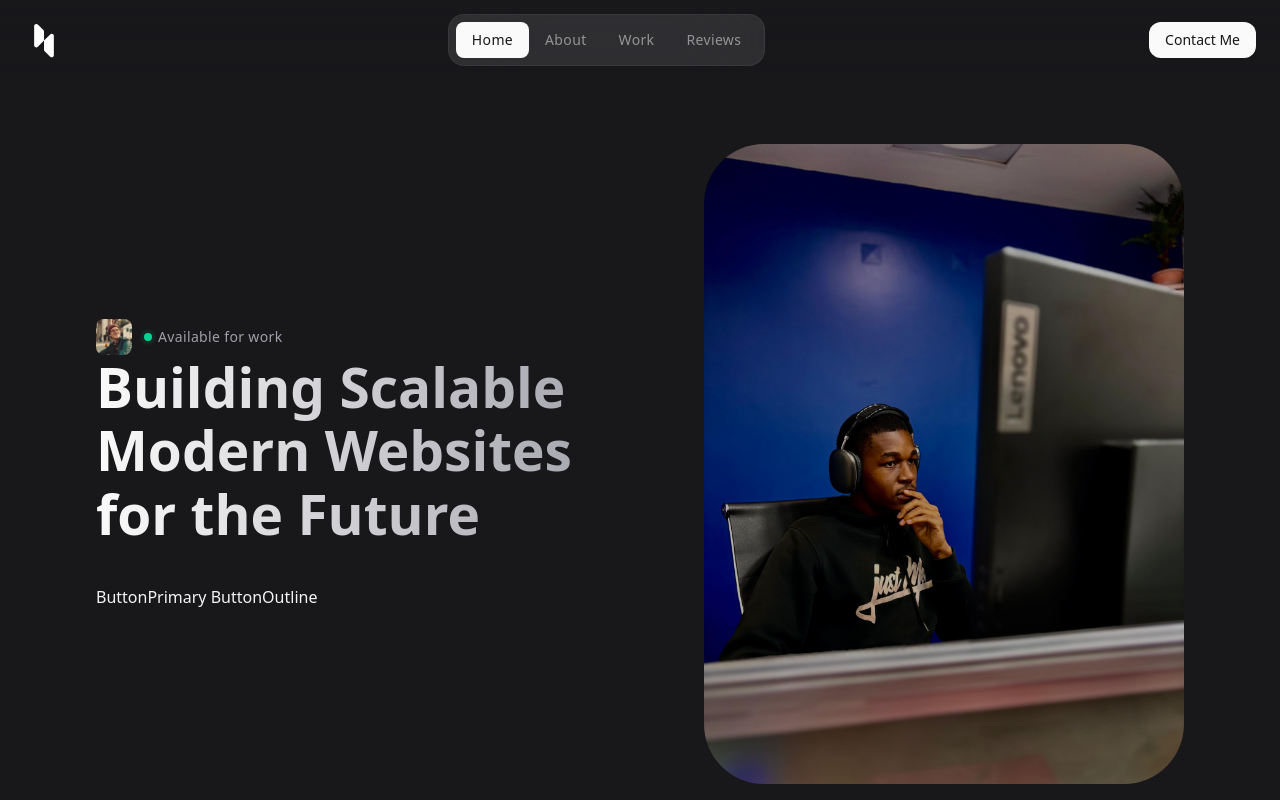
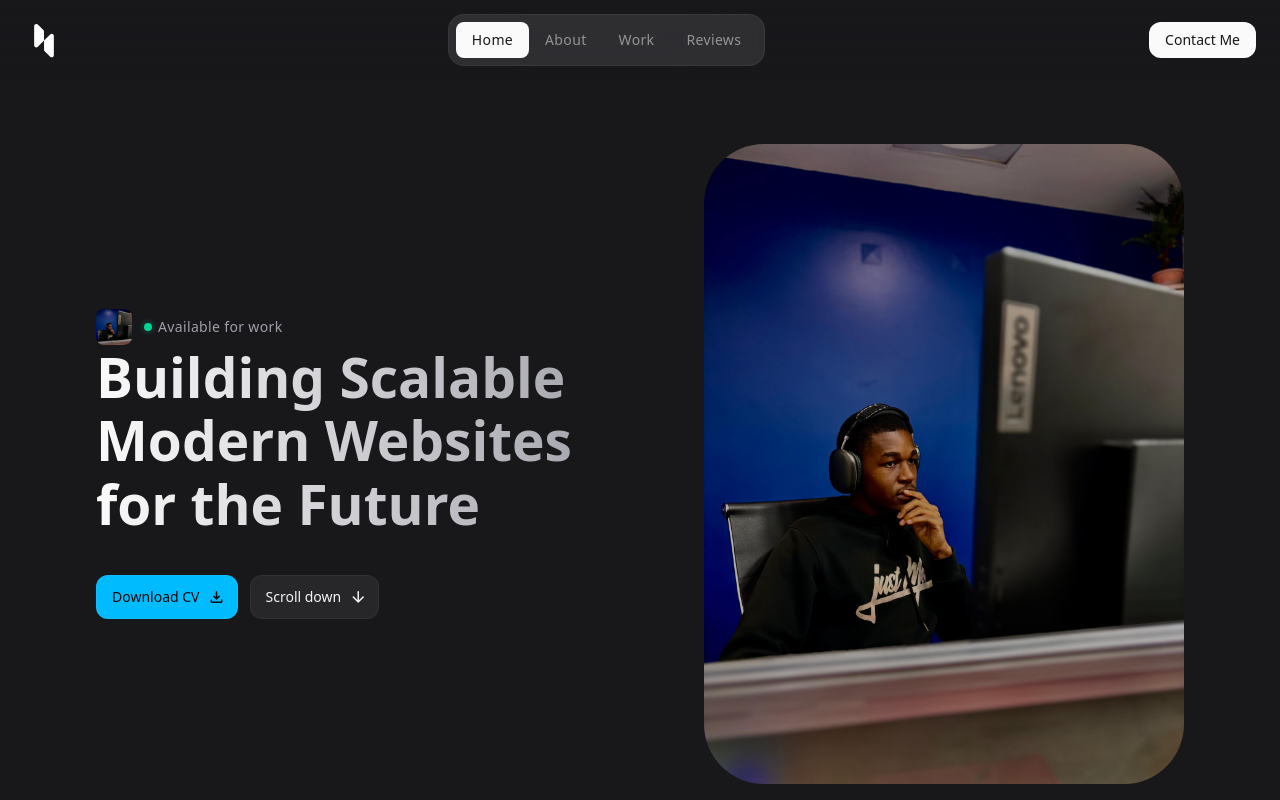
Before and after one commit to Kenneth-Uamusse/MyPortfolio, a React (Vite) app in the folder MyPortfolio/: page / in a window 1280 px wide. Built offline with nearby package versions, Linux system fonts and the light colour scheme.

Commit message:
Hero Section final stylization implemented

```diff
--- /dev/null
+++ b/MyPortfolio/src/components/Button.jsx
@@ -0,0 +1,71 @@
+import PropTypes from "prop-types";
+
+const ButtonPrimary = ({ href, target = "_self", label, icon, classes }) => {
+  if (href) {
+    return (
+      <a href={href} target={target} className={"btn btn-primary" + classes}>
+        {label}
+        {icon ? (
+          <span className="material-symbols-rounded" aria-hidden="true">
+            {icon}
+          </span>
+        ) : undefined}
+      </a>
+    );
+  } else {
+    return (
+      <button className={"btn btn-primary " + classes}>
+        {label}
+        {icon ? (
+          <span className="material-symbols-rounded" aria-hidden="true">
+            {icon}
+          </span>
+        ) : undefined}
+      </button>
+    );
+  }
+};
+
+const ButtonOutline = ({ href, target = "_self", label, icon, classes }) => {
+  if (href) {
+    return (
+      <a href={href} target={target} className={"btn btn-outline " + classes}>
+        {label}
+        {icon ? (
+          <span className="material-symbols-rounded" aria-hidden="true">
+            {icon}
+          </span>
+        ) : undefined}
+      </a>
+    );
+  } else {
+    return (
+      <button className={"btn btn-outline" + classes}>
+        {label}
+        {icon ? (
+          <span className="material-symbols-rounded" aria-hidden="true">
+            {icon}
+          </span>
+        ) : undefined}
+      </button>
+    );
+  }
+};
+
+ButtonPrimary.propTypes = {
+  label: PropTypes.string.isRequired,
+  href: PropTypes.string,
+  target: PropTypes.string,
+  icon: PropTypes.string,
+  classes: PropTypes.string,
+};
+
+ButtonOutline.propTypes = {
+  label: PropTypes.string.isRequired,
+  href: PropTypes.string,
+  target: PropTypes.string,
+  icon: PropTypes.string,
+  classes: PropTypes.string,
+};
+
+export { ButtonPrimary, ButtonOutline };
--- a/MyPortfolio/src/components/Hero.jsx
+++ b/MyPortfolio/src/components/Hero.jsx
@@ -1,5 +1,5 @@
 import my_photo from "../../public/images/my_photo.jpg";
-import avatar_1 from "../../public/images/avatar_1.jpg";
+import { ButtonPrimary, ButtonOutline } from "./Button";
 
 const Hero = () => {
   return (
@@ -9,7 +9,7 @@
           <div className="flex items-center gap-3">
             <figure className="img-box w-9 h-9 rounded-lg">
               <img
-                src={avatar_1}
+                src={my_photo}
                 alt="Kenneth portrait"
                 width={40}
                 height={40}
@@ -24,9 +24,18 @@
             </div>
           </div>
 
-          <h2 className="headline-1 max-w-[15ch] sm:max-w-[20ch] lg:max-w-[15ch]mt-5 mb-8 lg:mb-10">Building Scalable Modern Websites for the Future</h2>
+          <h2 className="headline-1 max-w-[15ch] sm:max-w-[20ch] lg:max-w-[15ch]mt-5 mb-8 lg:mb-10">
+            Building Scalable Modern Websites for the Future
+          </h2>
 
-          <div className="flex items-center gap-3">ButtonPrimary ButtonOutline</div>
+          <div className="flex items-center gap-3">
+            <ButtonPrimary label="Download CV" icon="download" />{" "}
+            <ButtonOutline
+              href="#about"
+              label="Scroll down"
+              icon="arrow_downward"
+            />
+          </div>
         </div>
 
         <div className="hidden lg:block">
--- a/MyPortfolio/src/index.css
+++ b/MyPortfolio/src/index.css
@@ -9,14 +9,14 @@
   color: #f4f4f5; /* Equivalent to text-zinc-50 */
 }
 
-.headline-1{
+.headline-1 {
   @apply max-w-max;
   background: -webkit-linear-gradient(0deg, #fafafa, #a1a1aa);
   -webkit-background-clip: text;
   -webkit-text-fill-color: transparent;
 }
-.headline-1{
-  @apply text-5xl leading-tight font-semibold lg:text-[55px] lg:leading-[1.15]
+.headline-1 {
+  @apply text-5xl leading-tight font-semibold lg:text-[55px] lg:leading-[1.15];
 }
 
 .material-symbols-rounded {
@@ -24,16 +24,16 @@
   font-variation-settings: "FILL" 0, "wght" 400, "GRAD" 0, "opsz" 24;
 }
 
-.container{
-  @apply px-4 mx-auto lg:px-8 xl:max-w-6xl
+.container {
+  @apply px-4 mx-auto lg:px-8 xl:max-w-6xl;
 }
 
-.img-box{
-  @apply bg-zinc-700 overflow-hidden
+.img-box {
+  @apply bg-zinc-700 overflow-hidden;
 }
 
-.img-cover{
-  @apply w-full h-full object-cover
+.img-cover {
+  @apply w-full h-full object-cover;
 }
 .menu-btn {
   @apply w-10 h-10 grid place-items-center bg-zinc-50/10 rounded-xl ring-inset ring-1 ring-zinc-50/[0.02] backdrop-blur-2xl hover:bg-zinc-50/15 transition-[transform,background-color] active:scale-95;
@@ -66,3 +66,19 @@
 .btn-secondary {
   @apply bg-zinc-50 text-zinc-900 active:bg-zinc-50/80;
 }
+
+.btn .material-symbols-rounded {
+  @apply text-[18px];
+}
+
+.btn:has(.material-symbols-rounded) {
+  @apply pr-3;
+}
+
+.btn-primary {
+  @apply h-11 bg-sky-400 text-zinc-950 hover:bg-sky-300 active:bg-sky-400;
+}
+
+.btn-outline {
+  @apply h-11 bg-zinc-800 hover:bg-zinc-700 active:bg-zinc-800;
+}
```
